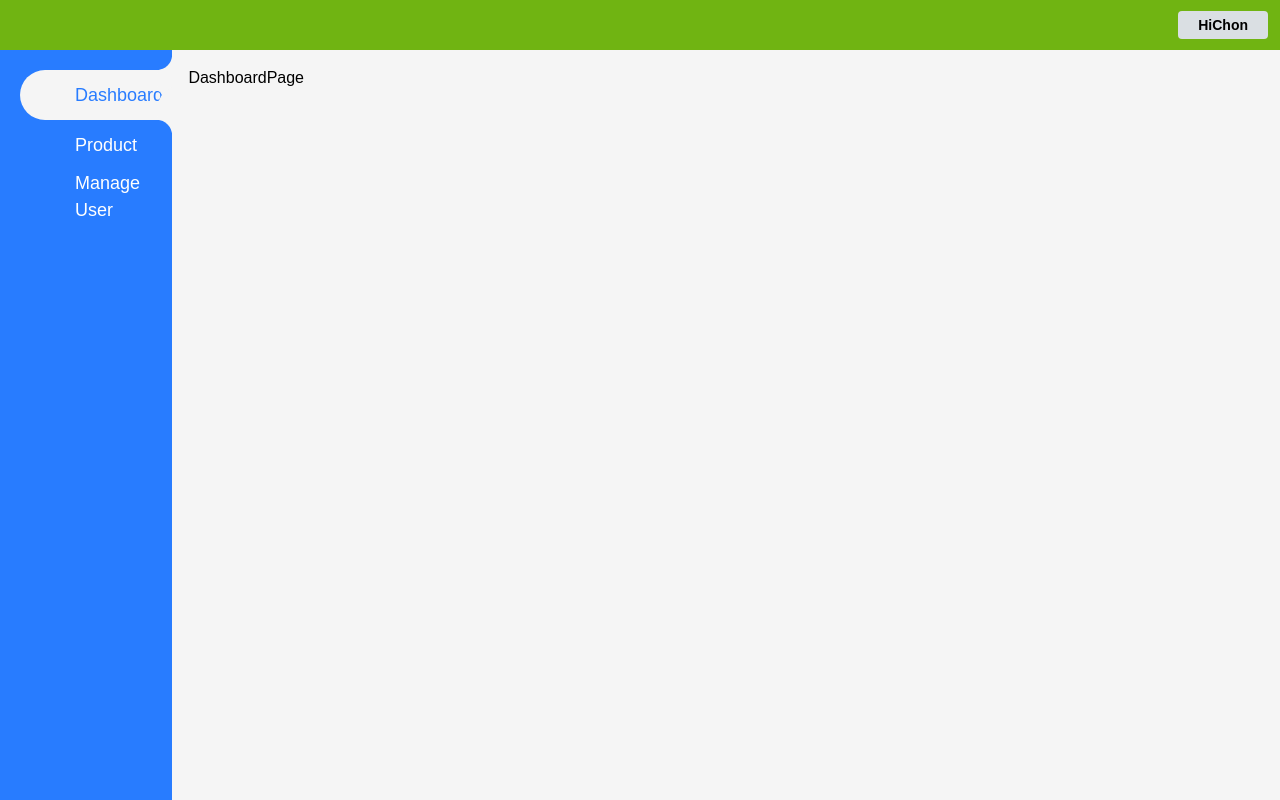
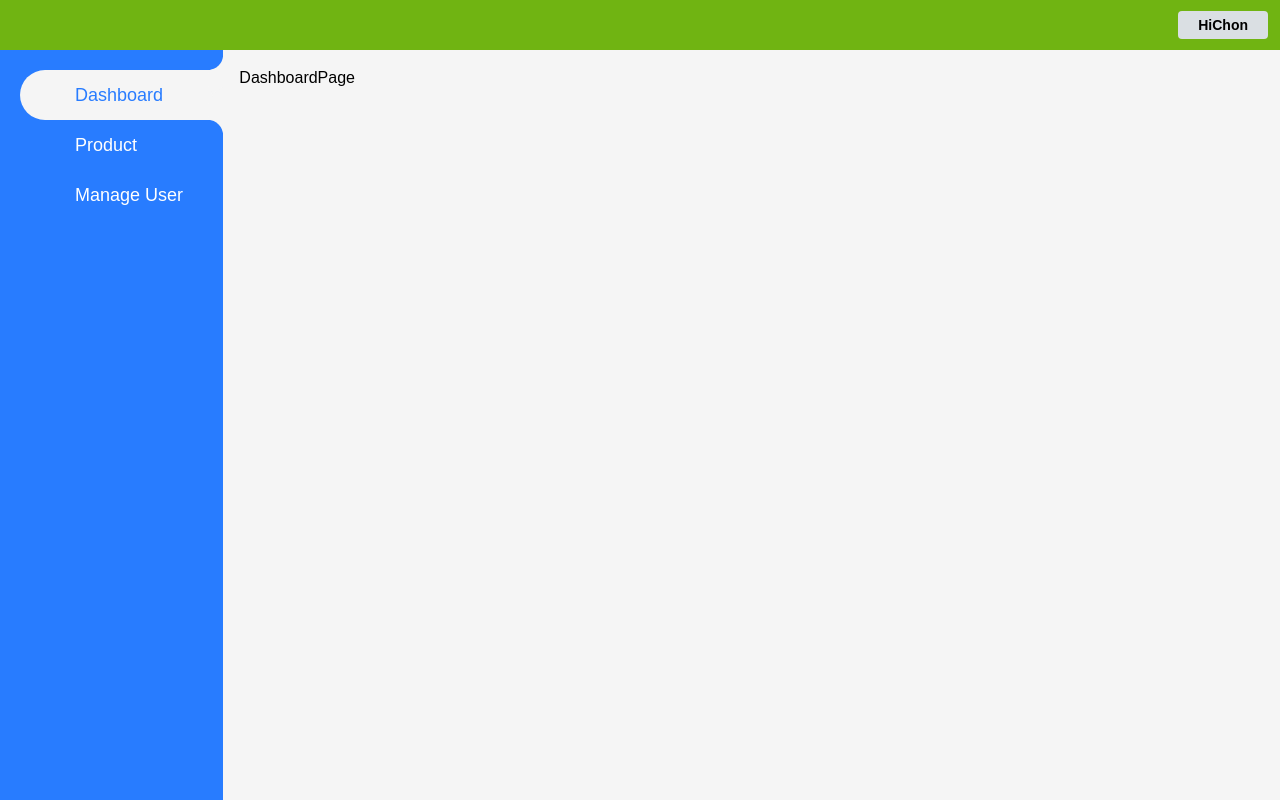
Before and after one commit to chon26909/Store-Portal, a React (Vite) app: page /dashboard in a window 1280 px wide. Built offline with nearby package versions, Linux system fonts and the light colour scheme.

Commit message:
update index css

```diff
--- a/src/index.scss
+++ b/src/index.scss
@@ -7,7 +7,7 @@
     --background: white;
     --text-primary: black;
     --text-primary: green;
-    --sidebar-width: 200px;
+    --sidebar-width: 17rem;
     --gradient-purple-blue: linear-gradient(45deg,
             rgba(103, 21, 205, 1) 0%,
             rgba(37, 113, 250, 1) 100%);
```
